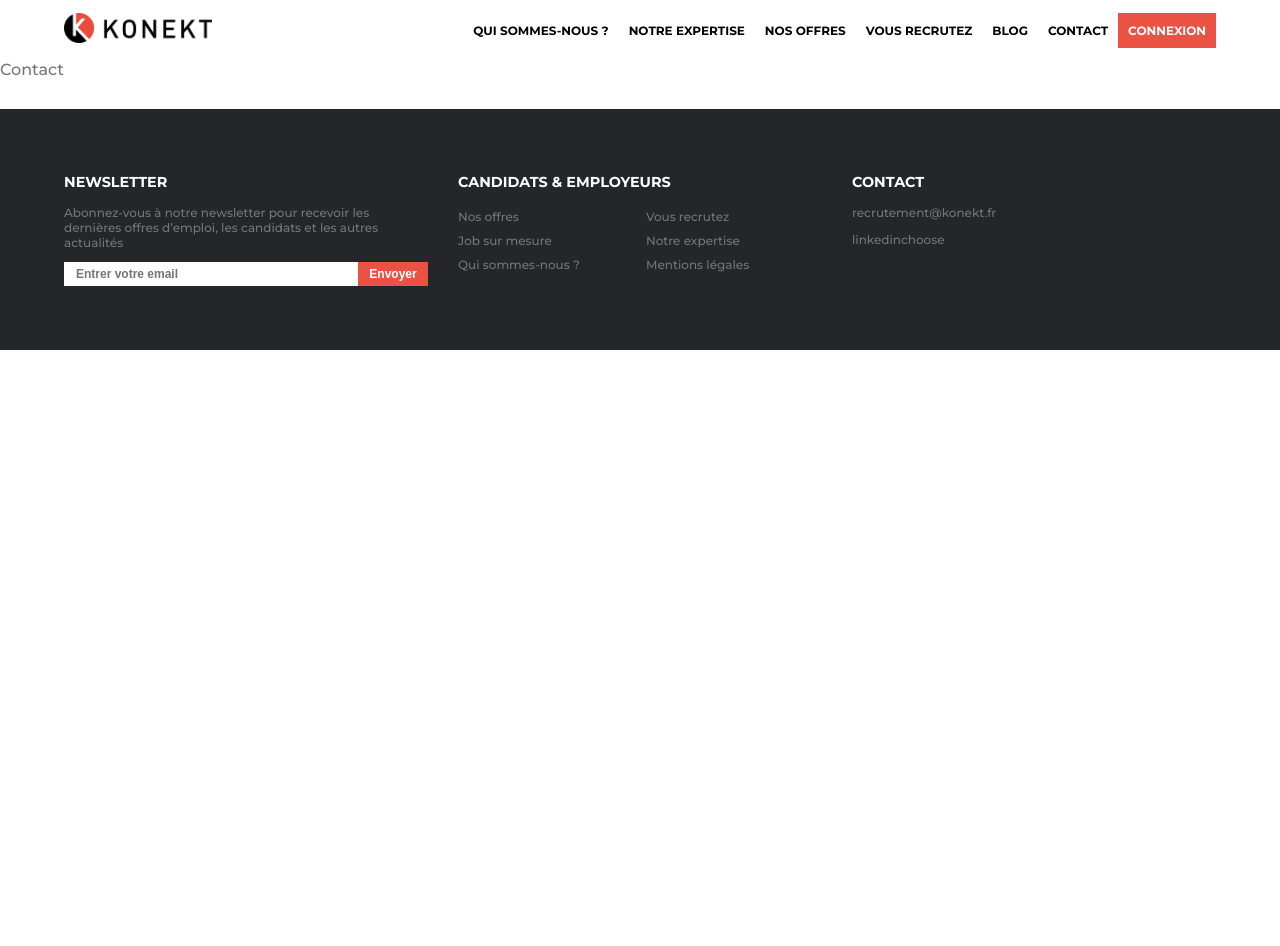
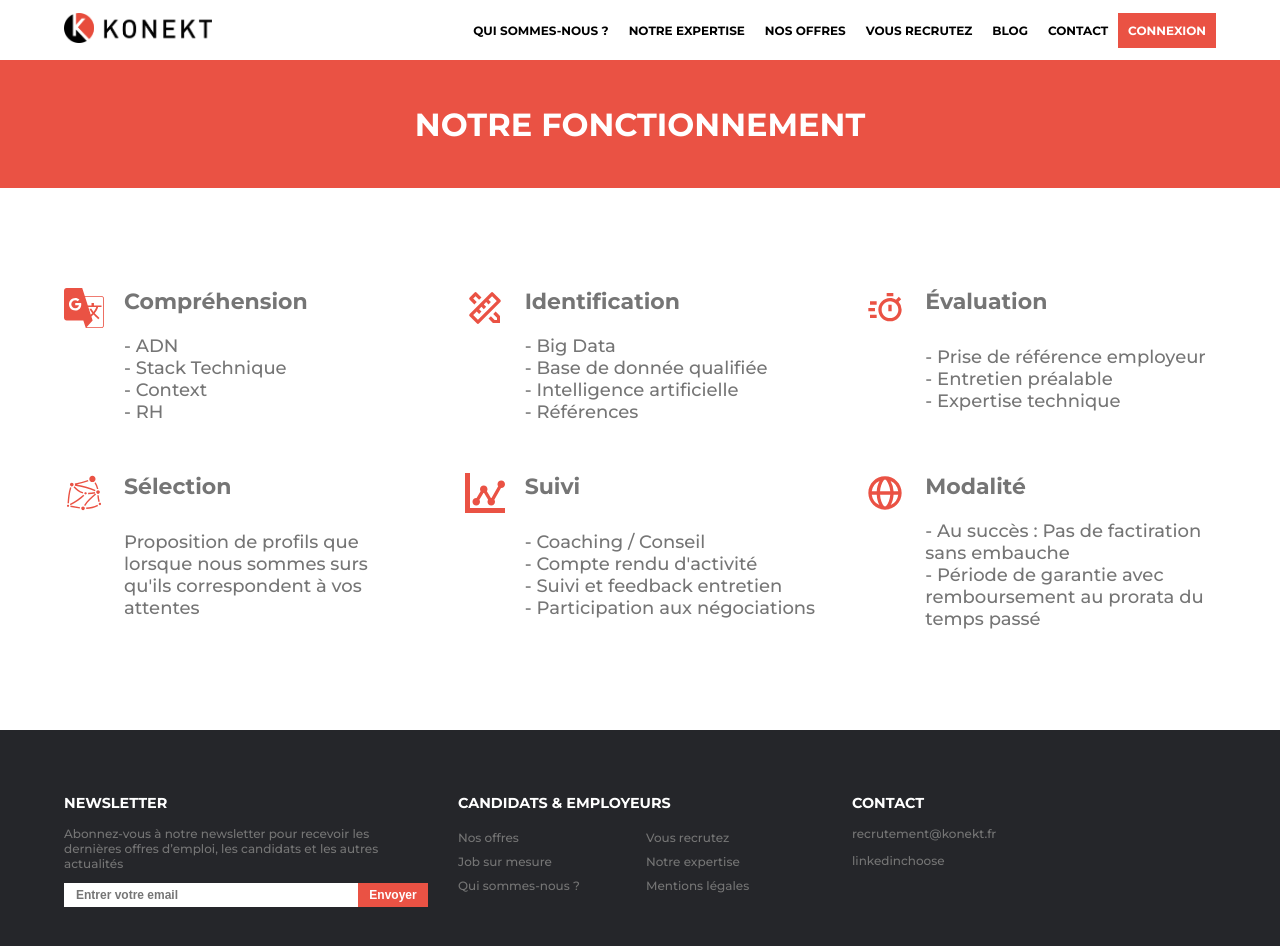
Before and after one commit to Virus936/konekt, a React (Create React App) app: page /recrutement in a window 1280 px wide. Shown: the top 946 px of the page. Before the commit the page ends 800 px from the top, so only its background shows below. Built offline with nearby package versions, Linux system fonts and the light colour scheme.

Commit message:
recrutement page

```diff
--- a/src/App.js
+++ b/src/App.js
@@ -6,7 +6,7 @@ import AboutUs from './pages/aboutUs/AboutUs'
 import Blog from './pages/blog/Blog'
 import Expertise from './pages/expertise/Expertise'
 import Offres from './pages/offres/Offres'
-import Recrutement from './pages/contact/Contact'
+import Recrutement from './pages/recrutement/Recrutement'
 import Contact from './pages/contact/Contact'
 
 import {
--- a/src/index.css
+++ b/src/index.css
@@ -11,7 +11,7 @@ body {
 
 }
 
-p,h1{
+p,h1, li{
   color:#757575;
   white-space:pre-line;
 }
--- a/src/pages/recrutement/Recrutement.js
+++ b/src/pages/recrutement/Recrutement.js
@@ -1,11 +1,109 @@
-import React, {useState} from "react"
+import React, { } from "react"
+import SubHeader from '../../components/header/SubHeader'
+import styled from 'styled-components'
+import { SiGoogletranslate } from 'react-icons/si'
+import { RiPencilRuler2Line } from 'react-icons/ri'
+import { BiTimer } from 'react-icons/bi'
+import { GiMeshNetwork } from 'react-icons/gi'
+import { ImStatsDots } from 'react-icons/im'
+import { BiGlobe } from 'react-icons/bi'
+
+import color from '../../components/color.js'
 
 function Recrutement(){
   return(
     <>
-      <p>Recrutement</p>
+      <SubHeader title="Notre fonctionnement" />
+      <Container>
+        <RecrutItem>
+          <SiGoogletranslate />
+          <h1>Compréhension</h1>
+          <ul>
+            <li>ADN</li>
+            <li>Stack Technique</li>
+            <li>Context</li>
+            <li>RH</li>
+          </ul>
+        </RecrutItem>
+        <RecrutItem>
+          < RiPencilRuler2Line />
+          <h1>Identification</h1>
+          <ul>
+            <li>Big Data</li>
+            <li>Base de donnée qualifiée</li>
+            <li>Intelligence artificielle</li>
+            <li>Références</li>
+          </ul>
+        </RecrutItem>
+        <RecrutItem>
+          <BiTimer />
+          <h1>Évaluation</h1>
+          <ul>
+            <li>Prise de référence employeur</li>
+            <li>Entretien préalable</li>
+            <li>Expertise technique</li>
+          </ul>
+        </RecrutItem>
+        <RecrutItem>
+          <GiMeshNetwork />
+          <h1>Sélection</h1>
+          <p>Proposition de profils que lorsque nous sommes surs qu'ils correspondent à vos attentes</p>
+        </RecrutItem>
+        <RecrutItem>
+          <ImStatsDots />
+          <h1>Suivi</h1>
+          <ul>
+            <li>Coaching / Conseil</li>
+            <li>Compte rendu d'activité</li>
+            <li>Suivi et feedback entretien</li>
+            <li>Participation aux négociations</li>
+          </ul>
+        </RecrutItem>
+        <RecrutItem>
+          <BiGlobe />
+          <h1>Modalité</h1>
+          <ul>
+            <li>Au succès : Pas de factiration sans embauche</li>
+            <li>Période de garantie avec remboursement au prorata du temps passé</li>
+          </ul>
+        </RecrutItem>
+      </Container>
     </>
     )
 }
 
+
+const Container = styled.section`
+  display:grid;
+  width:min(1200px,90%);
+  margin: 100px auto;
+  grid-gap:50px;
+  grid-template-columns:repeat(auto-fit, minmax(350px, 1fr));
+
+`
+
+const RecrutItem = styled.article`
+  display:grid;
+  grid-template-columns:40px 1fr;
+  gap:20px;
+
+  svg{
+    display:block;
+    width:100%;
+    height:40px;
+    grid-row:1/span 2;
+    color:${color.primary};
+  }
+  h1{
+    font-size:22px;
+  }
+  h1~*{
+    font-size:18px;
+  }
+  ul{
+    list-style-type:"- ";
+    list-style-position: inside;
+  }
+`
+
 export default Recrutement
```
